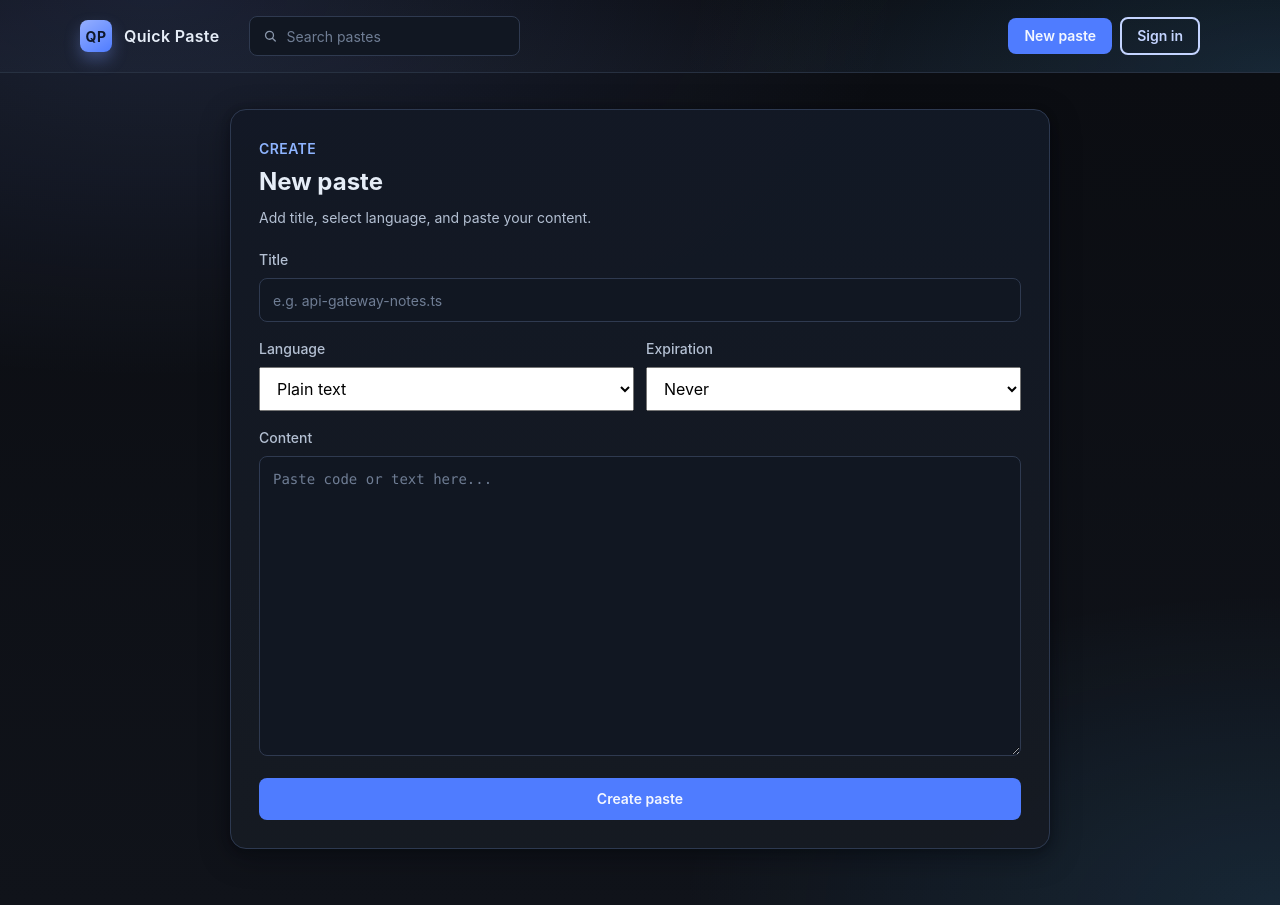
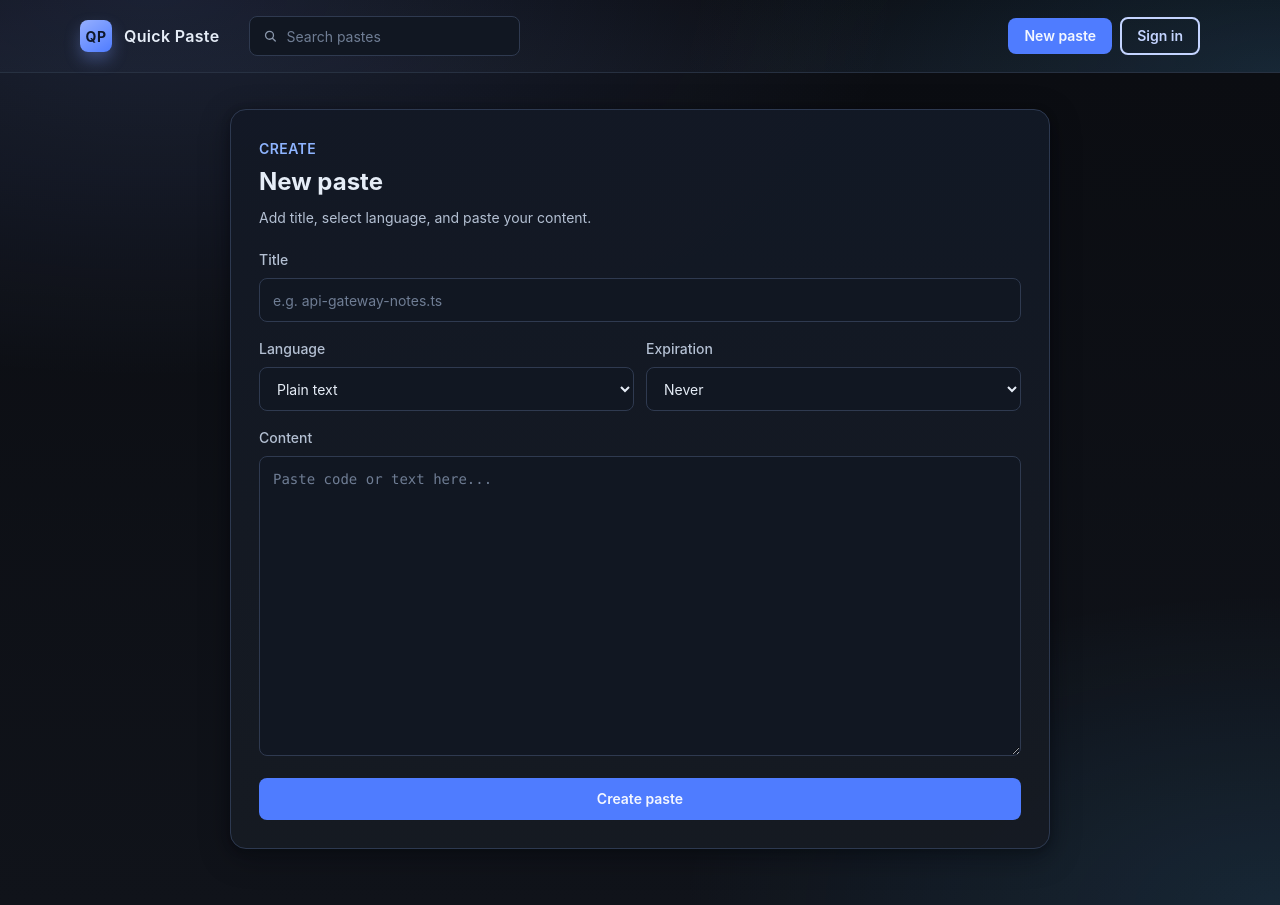
Before and after one commit to kkpanfilov/quick-paste, a React (Vite) app in the folder client/: page /new in a window 1280 px wide. Built offline with nearby package versions, Linux system fonts and the light colour scheme.

Commit message:
refactor(ui): add select ui component

```diff
--- a/client/src/components/screens/new/New.jsx
+++ b/client/src/components/screens/new/New.jsx
@@ -1,5 +1,6 @@
 import Button from "@/components/ui/button/Button.jsx";
 import Field from "@/components/ui/field/Field.jsx";
+import Select from "@/components/ui/select/Select.jsx";
 import { useDocumentTitle } from "@/hooks/useDocumentTitle.js";
 
 import styles from "./New.module.scss";
@@ -39,32 +40,32 @@ const New = () => {
               <label htmlFor="new-language" className={styles.label}>
                 Language
               </label>
-              <select
+              <Select
                 id="new-language"
                 name="language"
-                className={styles.input}
+                className={styles.select}
               >
                 <option>Plain text</option>
                 <option>JavaScript</option>
                 <option>TypeScript</option>
                 <option>Python</option>
-              </select>
+              </Select>
             </div>
 
             <div className={styles.group}>
               <label htmlFor="new-expire" className={styles.label}>
                 Expiration
               </label>
-              <select
+              <Select
                 id="new-expire"
                 name="expiration"
-                className={styles.input}
+                className={styles.select}
               >
                 <option>Never</option>
                 <option>1 hour</option>
                 <option>1 day</option>
                 <option>7 days</option>
-              </select>
+              </Select>
             </div>
           </div>
 
--- a/client/src/components/screens/new/New.module.scss
+++ b/client/src/components/screens/new/New.module.scss
@@ -73,13 +73,10 @@
   font-weight: $font-weight-medium;
 }
 
-.input {
+.input,
+.select {
   height: 44px;
   padding: 0 13px;
-}
-
-select.input {
-  cursor: pointer;
 }
 
 .textarea {
--- /dev/null
+++ b/client/src/components/ui/select/Select.jsx
@@ -0,0 +1,14 @@
+import styles from "./Select.module.scss";
+
+const Select = ({ className = "", children, ...rest }) => {
+  const defaultClass = styles["select"] || "";
+  const classes = [defaultClass, className].filter(Boolean).join(" ");
+
+  return (
+    <select className={classes} {...rest}>
+      {children}
+    </select>
+  );
+};
+
+export default Select;
--- /dev/null
+++ b/client/src/components/ui/select/Select.module.scss
@@ -0,0 +1,30 @@
+@use "@/styles/tokens" as *;
+
+.select {
+  border: 1px solid $input-border;
+  border-radius: $radius;
+  background: $input-bg;
+  color: $text-primary;
+  font-size: $font-size-sm;
+  transition: $transition-input;
+  outline: 0;
+
+  &::placeholder {
+    color: $input-placeholder;
+  }
+
+  &:hover {
+    border-color: $input-border-hover;
+  }
+
+  &:focus-visible {
+    border-color: $input-border-focus;
+    box-shadow: $input-focus-shadow;
+  }
+}
+
+@media (max-width: 480px) {
+  .input {
+    font-size: $font-size-xs;
+  }
+}
```
